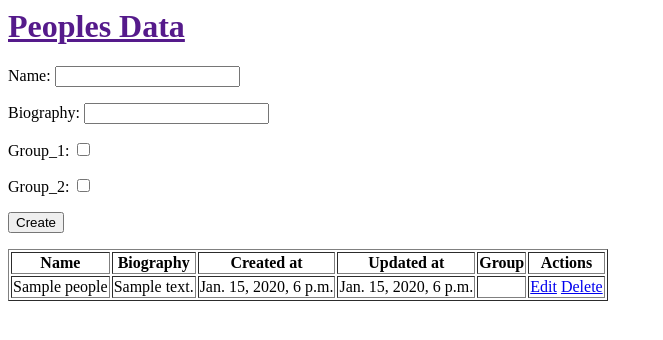
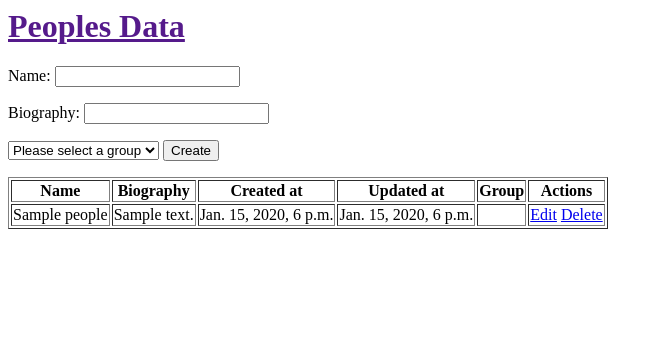
Before and after one commit to aka-andiska/peoples, a Django app: page / in a window 1280 px wide. Shown: the top 340 px of the page, without its empty margins (0-663 px from the left). Run offline with Django 3.2, Linux system fonts and the light colour scheme; tables that the repository leaves empty hold one stand-in row (values such as "Sample post").

Commit message:
create option list group on index.html

```diff
--- a/apps/people_app/templates/people_app/index.html
+++ b/apps/people_app/templates/people_app/index.html
@@ -10,8 +10,11 @@
         {% csrf_token %}
         <p><label for="name">Name: <input type="text" name="name" id="name" /></label></p>
         <p><label for="biography">Biography: <input type="text" name="biography" id="biography" /></label></p>
-        <p><label for="group_1">Group_1: <input type="checkbox" name="group_1" id="group_1" /></label></p>
-        <p><label for="group_2">Group_2: <input type="checkbox" name="group_2" id="group_2" /></label></p>
+        <select>
+            <option value="" disabled="disabled" selected="selected">Please select a group</option>
+            <option value="1">Group_1</option>
+            <option value="2">Group_2</option>
+        </select>
         <input type="submit" value="Create" />
     </form>
     <table border="1">
```
